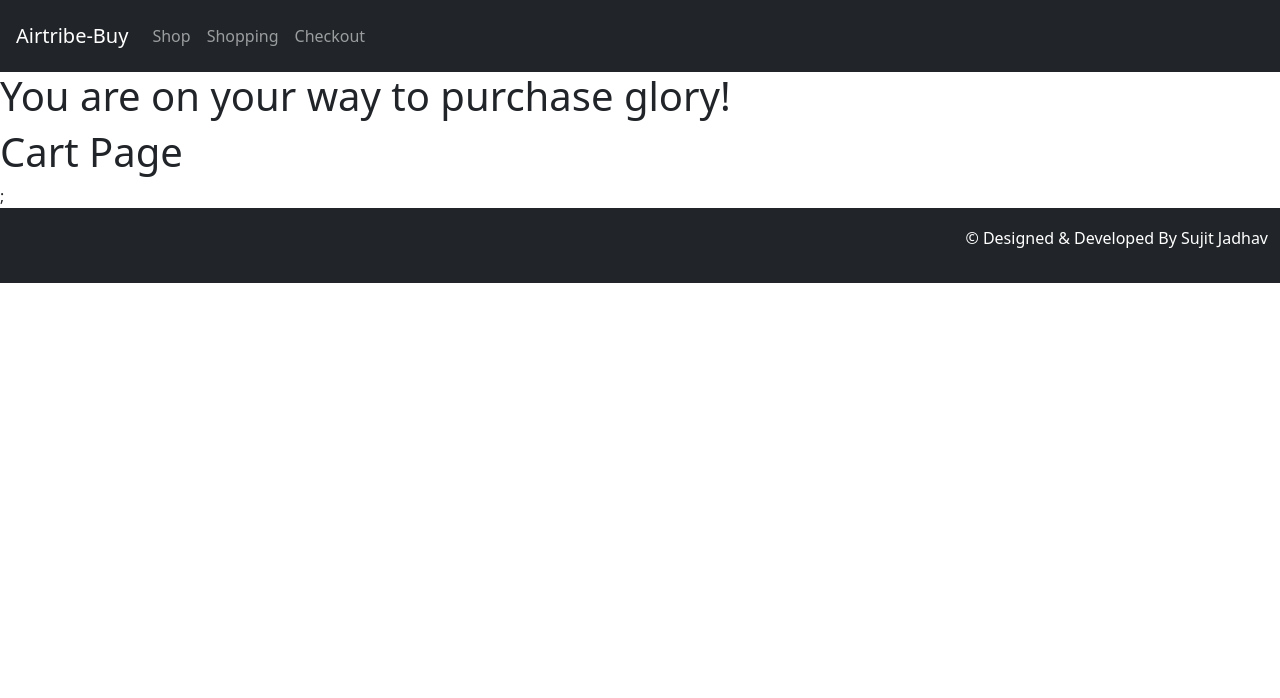
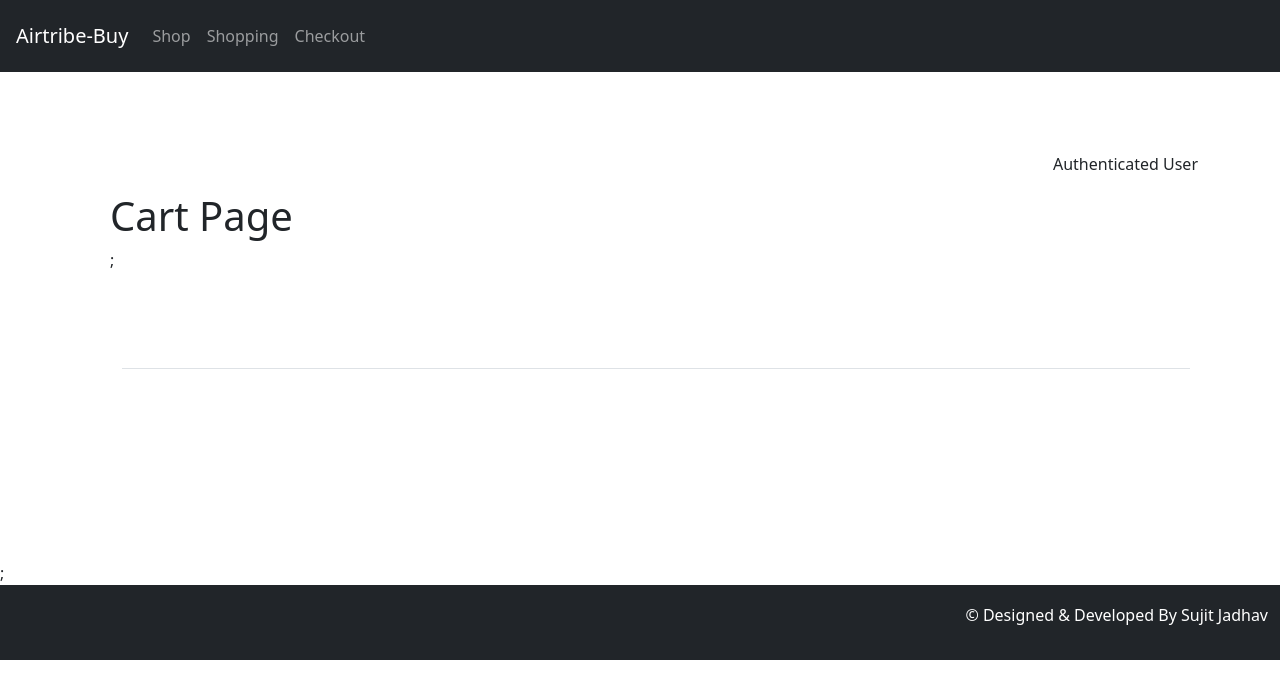
Before and after one commit to luckysujit16/Airtribe-Buy, a React (Vite) app: page /purchase in a window 1280 px wide. Shown: the top 698 px of the page. Built offline with nearby package versions, Linux system fonts and the light colour scheme; no server answers; sample sign-in values are in the browser's storage.

Commit message:
changes in local files need to be updated from repo

```diff
--- a/src/pages/CartPage.jsx
+++ b/src/pages/CartPage.jsx
@@ -1,5 +1,42 @@
+import { useEffect, useState } from "react";
+import { useParams } from "react-router-dom";
+import axios from "axios";
+
 const CartPage = () => {
-  return <h1>Cart Page</h1>;
+  const { id } = useParams();
+  const [product, setProduct] = useState(null);
+  const [quantity, setQuantity] = useState(1);
+
+  useEffect(() => {
+    axios
+      .get(`https://fakestoreapi.com/products/${id}`)
+      .then((res) => {
+        setProduct(res.data);
+        console.log("Product Data fetched:", res.data);
+      })
+      .catch((err) => console.log(err));
+  }, [id]);
+
+
+  return  (
+    <div className="container-fluid m-3">
+      <h1>Cart Page</h1>;
+      <div className="container">
+        <div className="cart-table">
+          <table className="table table-striped">
+            <thead>
+              <tr>
+                <th></th>
+                <th></th>
+                <th></th>
+                <th></th>
+              </tr>
+            </thead>
+          </table>
+        </div>
+        </div>
+    </div>
+  )
 };
 
 export default CartPage;
--- a/src/pages/ProductDetailsPage.jsx
+++ /dev/null
@@ -1,77 +0,0 @@
-import { useEffect, useState } from "react";
-import { useParams } from "react-router-dom";
-import { renderStarRating } from "./Helper";
-import axios from "axios";
-
-const ProductDetailsPage = () => {
-  const { id } = useParams();
-  const [product, setProduct] = useState(null);
-  const [quantity, setQuantity] = useState(1);
-
-  useEffect(() => {
-    axios
-      .get(`https://fakestoreapi.com/products/${id}`)
-      .then((res) => {
-        setProduct(res.data);
-        console.log("Product Data fetched:", res.data);
-      })
-      .catch((err) => console.log(err));
-  }, [id]);
-
-  const handleAddToCart = () => {
-    addToCart(product, quantity);
-  };
-
-  if (!product) {
-    return (
-      <div className="container-fluid text-center p-5 m-0 h-100 overflow-hidden">
-        <div class="spinner-grow  text-warning" role="status">
-          <span class="visually-hidden">Loading...</span>
-        </div>
-      </div>
-    );
-  }
-
-  return (
-    <div className="container-fluid p-5 m-0 h-100 overflow-hidden">
-      <div className="row">
-        <h3>Product Details / {product.title}</h3>
-      </div>
-      <div className="col-lg-12 w-100 product-details p-5 overflow-hidden">
-        <div className="col-lg-12 col-md-6 col-sm-6">
-          <img src={product.image} alt={product.title} />
-          {/* <h3 className="text-center p-5">{product.title}</h3> */}
-        </div>
-        <div className="col-lg-12 col-md-6 col-sm-6">
-          <p className="fs-5">{product.description}</p>
-          <p className="fs-3 fw-bold">Price: ${product.price}</p>
-          <p className="fs-5">Category: {product.category}</p>
-          <p className="fs-3 fw-bolder">
-            Rating: {renderStarRating(product.rating.rate)}{" "}
-          </p>
-          <p className="fs-5">(based on {product.rating.count} reviews)</p>
-          <div className="quantity fs-4">
-            <label htmlFor="quantity">Quantity: </label>
-            <input
-              type="number"
-              className="fs-4"
-              id="quantity"
-              name="quantity"
-              min="1"
-              value={quantity}
-              onChange={(e) => setQuantity(e.target.value)}
-            />
-          </div>
-          <button
-            onClick={handleAddToCart}
-            className="btn btn-primary fs-5 mt-3"
-          >
-            Add to Cart
-          </button>
-        </div>
-      </div>
-    </div>
-  );
-};
-
-export default ProductDetailsPage;
--- a/src/routes/AppRouter.jsx
+++ b/src/routes/AppRouter.jsx
@@ -27,6 +27,7 @@ const router = createBrowserRouter([
         index: true,
         element: <CartPage />,
       },
+
       {
         path: "checkout",
         element: <CheckoutPage />,
--- a/src/routes/PrivateRoute.jsx
+++ b/src/routes/PrivateRoute.jsx
@@ -2,12 +2,16 @@ import { Navigate, Outlet } from "react-router-dom";
 function PrivateRoute() {
   const isAuth = localStorage.getItem("airtribe-token");
   return isAuth ? (
+    <div className="container">
+      <p className="fs-6 muted text-end">Authenticated User</p>
+      <Outlet />
+    </div>
+  ) : (
     <>
-      <h1>You are on your way to purchase glory!</h1>
-      <Outlet />
+     <h4>Authenticated User</h4>
+    <Navigate to="/products" />
     </>
-  ) : (
-    <Navigate to="/products" />
+
   );
 }
 
```
Also changed, not shown: src/pages/ProductCart.jsx (added, +9 -0 lines), src/pages/ProductsPage.jsx (line endings or trailing spaces).
